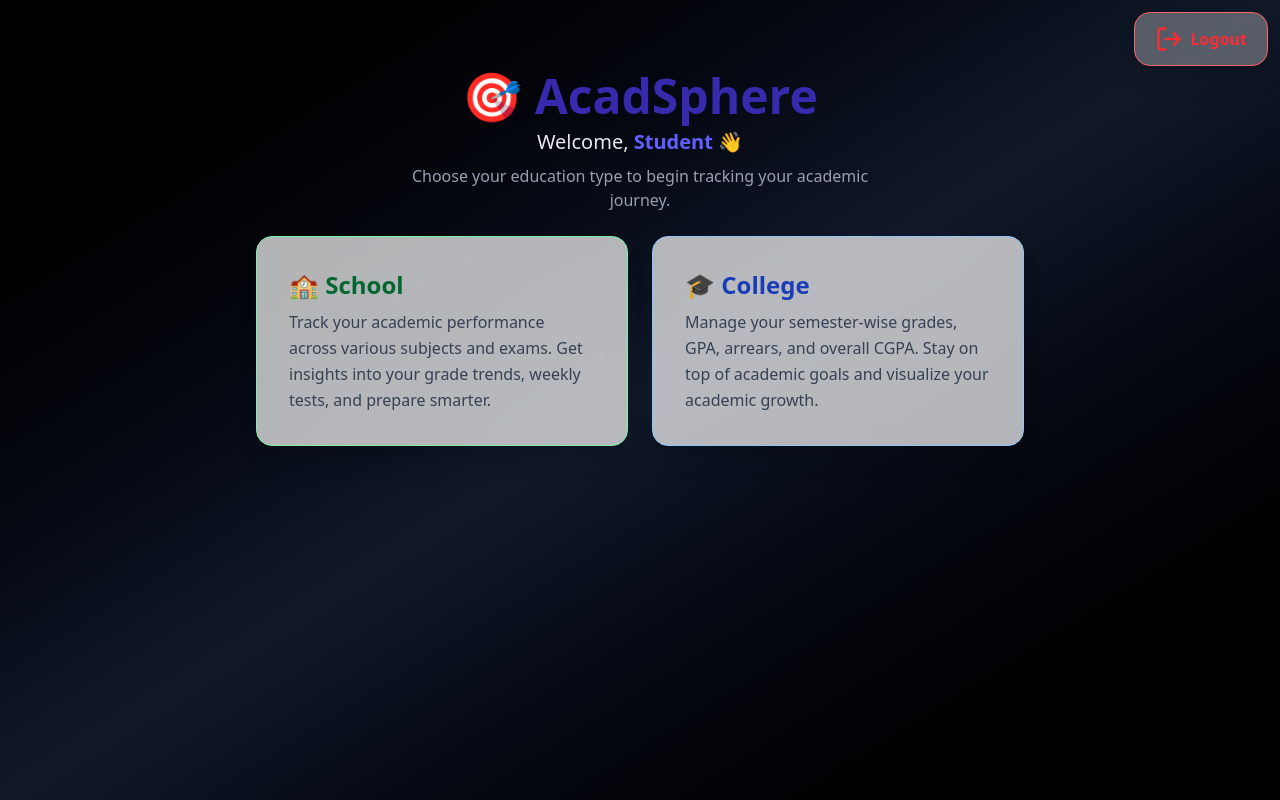
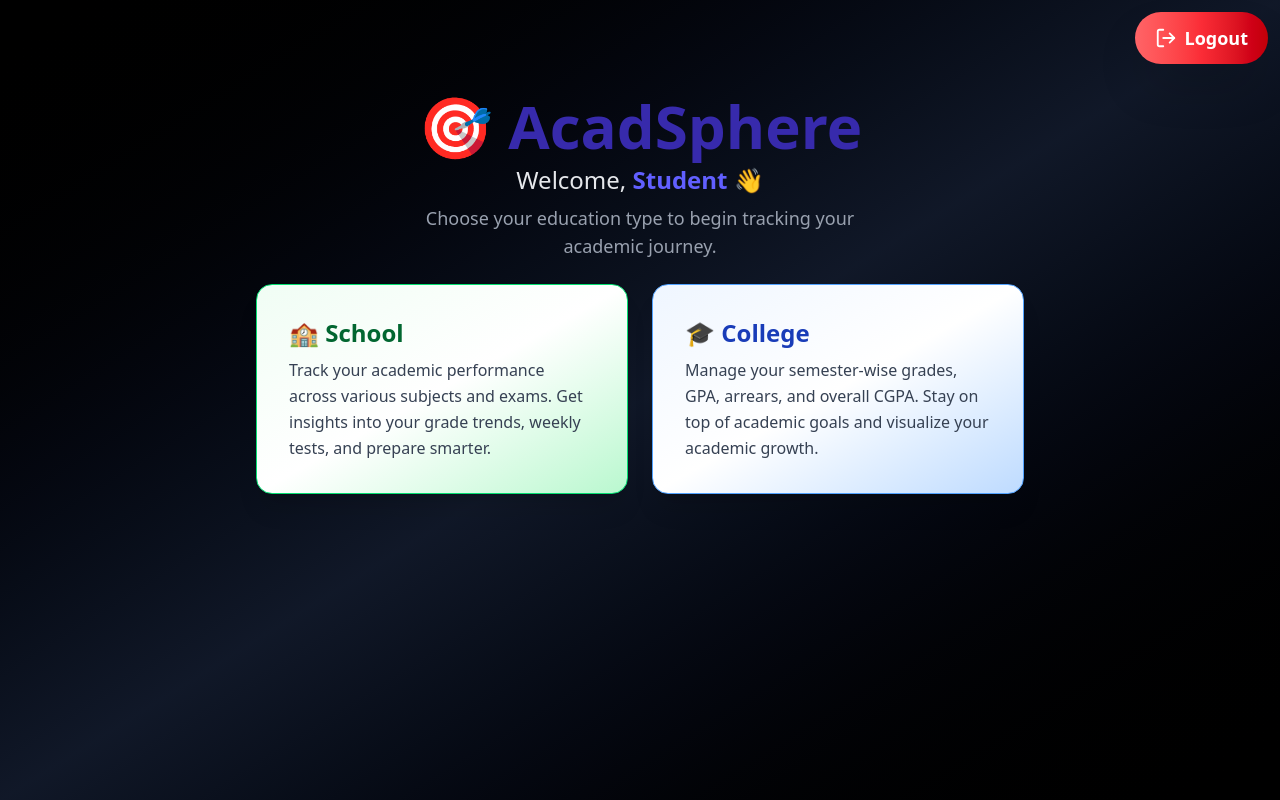
Before and after one commit to Amanraj-S/Acadsphere, a React (Vite) app in the folder frontend/: page /dashboard in a window 1280 px wide. Built offline with nearby package versions, Linux system fonts and the light colour scheme.

Commit message:
first commit

```diff
--- a/frontend/src/pages/Dashboard.jsx
+++ b/frontend/src/pages/Dashboard.jsx
@@ -7,56 +7,59 @@ export default function Dashboard() {
 
   const handleLogout = () => {
     localStorage.removeItem("token");
-    localStorage.removeItem("username");
+    localStorage.removeItem("username"); // clear username on logout
     navigate("/");
   };
 
   const username = localStorage.getItem("username") || "Student";
 
   return (
-    <div className="
-      min-h-screen bg-gradient-to-br from-black via-gray-900 to-black
-      text-white flex flex-col items-center justify-start
-      relative
-      px-3 py-5
-      sm:px-6 sm:py-8
-      md:px-12 md:py-10
+    <div
+      className="
+        min-h-screen w-full
+        bg-gradient-to-br from-black via-gray-900 to-black
+        text-white flex flex-col items-center justify-start
+        relative
+        px-3 py-5
+        sm:px-6 sm:py-8
+        md:px-12 md:py-10
+        lg:px-24 xl:px-36
       "
-      style={{overflowX: "hidden"}}
+      style={{ overflowX: "hidden" }}
     >
       {/* LOGOUT BUTTON */}
       <motion.button
         onClick={handleLogout}
-        // mobile-friendly tap area + floating
-        className="
+        className={`
           fixed top-3 right-3 z-30
           flex items-center gap-2
-          px-5 py-3
-          bg-white/30 border border-red-400
-          text-red-500
+          px-4 py-3 sm:px-5 sm:py-3
+          bg-gradient-to-r from-red-400 via-red-500 to-red-700
+          text-white font-semibold
+          border-none
           backdrop-blur-xl
-          rounded-2xl font-semibold shadow-xl
-          hover:bg-red-600 hover:text-white
-          hover:shadow-red-700/70
+          rounded-full shadow-2xl
+          hover:brightness-110 hover:scale-105
+          active:scale-95
           transition-all duration-300
-          text-base
-          active:scale-95
+          text-base sm:text-lg
           focus:outline-none focus:ring-2 focus:ring-red-500 focus:ring-offset-2
-        "
-        initial={{ opacity: 0, y: -12 }}
-        animate={{ opacity: 1, y: 0 }}
-        transition={{ delay: 0.6 }}
+          select-none
+        `}
+        initial={{ opacity: 0, y: -15, scale: 0.9 }}
+        animate={{ opacity: 1, y: 0, scale: 1 }}
+        transition={{ delay: 0.5 }}
         aria-label="Logout"
       >
-        <LogOut size={28} />
-        <span className="hidden sm:inline">Logout</span>
+        <LogOut size={22} />
+        <span>Logout</span>
       </motion.button>
 
       {/* TITLE */}
       <motion.h1
         className="
-          mt-8 mb-2 text-2xl font-extrabold text-indigo-800 text-center
-          sm:text-4xl md:text-5xl
+          mt-14 mb-2 text-2xl font-extrabold text-indigo-800 text-center
+          sm:text-4xl md:text-5xl lg:text-6xl
         "
         initial={{ y: -50, opacity: 0 }}
         animate={{ y: 0, opacity: 1 }}
@@ -67,10 +70,10 @@ export default function Dashboard() {
 
       {/* WELCOME TEXT */}
       <motion.p
-        className="text-base sm:text-xl text-gray-200 mb-2 text-center"
+        className="text-base sm:text-xl md:text-2xl text-gray-200 mb-2 text-center"
         initial={{ y: -20, opacity: 0 }}
         animate={{ y: 0, opacity: 1 }}
-        transition={{ delay: 0.2 }}
+        transition={{ delay: 0.15 }}
       >
         Welcome, <span className="font-semibold text-indigo-500">{username}</span> 👋
       </motion.p>
@@ -78,36 +81,36 @@ export default function Dashboard() {
       {/* INSTRUCTIONS */}
       <motion.p
         className="
-          text-sm sm:text-base text-gray-400 mb-6 text-center px-1 max-w-lg
+          text-sm sm:text-base md:text-lg text-gray-400 mb-6 text-center px-2 max-w-lg
         "
         initial={{ y: -10, opacity: 0 }}
         animate={{ y: 0, opacity: 1 }}
-        transition={{ delay: 0.3 }}
+        transition={{ delay: 0.2 }}
       >
         Choose your education type to begin tracking your academic journey.
       </motion.p>
 
-      {/* CARDS - stack vertical on mobile */}
+      {/* CARDS - vertical on mobile, side-by-side on wider screens */}
       <motion.div
         className="
-          grid grid-cols-1 gap-4 w-full max-w-md
+          grid
+          grid-cols-1 gap-5 w-full max-w-sm
           sm:max-w-3xl sm:grid-cols-2 sm:gap-6 sm:px-0
-          px-0
         "
         initial={{ opacity: 0 }}
         animate={{ opacity: 1 }}
-        transition={{ delay: 0.4 }}
+        transition={{ delay: 0.25 }}
       >
         {/* School Card */}
         <Link to="/school" className="w-full" aria-label="Go to School Section">
           <motion.div
             className="
               w-full h-full
-              backdrop-blur-md bg-white/70
-              border border-green-300
-              p-5 sm:p-8
+              backdrop-blur-md bg-gradient-to-br from-green-50 via-white to-green-200
+              border border-green-400
+              p-5 sm:p-7 md:p-8
               rounded-2xl shadow-xl
-              hover:scale-105 transform transition duration-300
+              hover:scale-105 hover:shadow-2xl transform transition duration-300
               cursor-pointer min-h-[140px] sm:min-h-[180px]
               flex flex-col justify-between
             "
@@ -126,11 +129,11 @@ export default function Dashboard() {
           <motion.div
             className="
               w-full h-full
-              backdrop-blur-md bg-white/70
-              border border-blue-300
-              p-5 sm:p-8
+              backdrop-blur-md bg-gradient-to-br from-blue-50 via-white to-blue-200
+              border border-blue-400
+              p-5 sm:p-7 md:p-8
               rounded-2xl shadow-xl
-              hover:scale-105 transform transition duration-300
+              hover:scale-105 hover:shadow-2xl transform transition duration-300
               cursor-pointer min-h-[140px] sm:min-h-[180px]
               flex flex-col justify-between
             "
```
